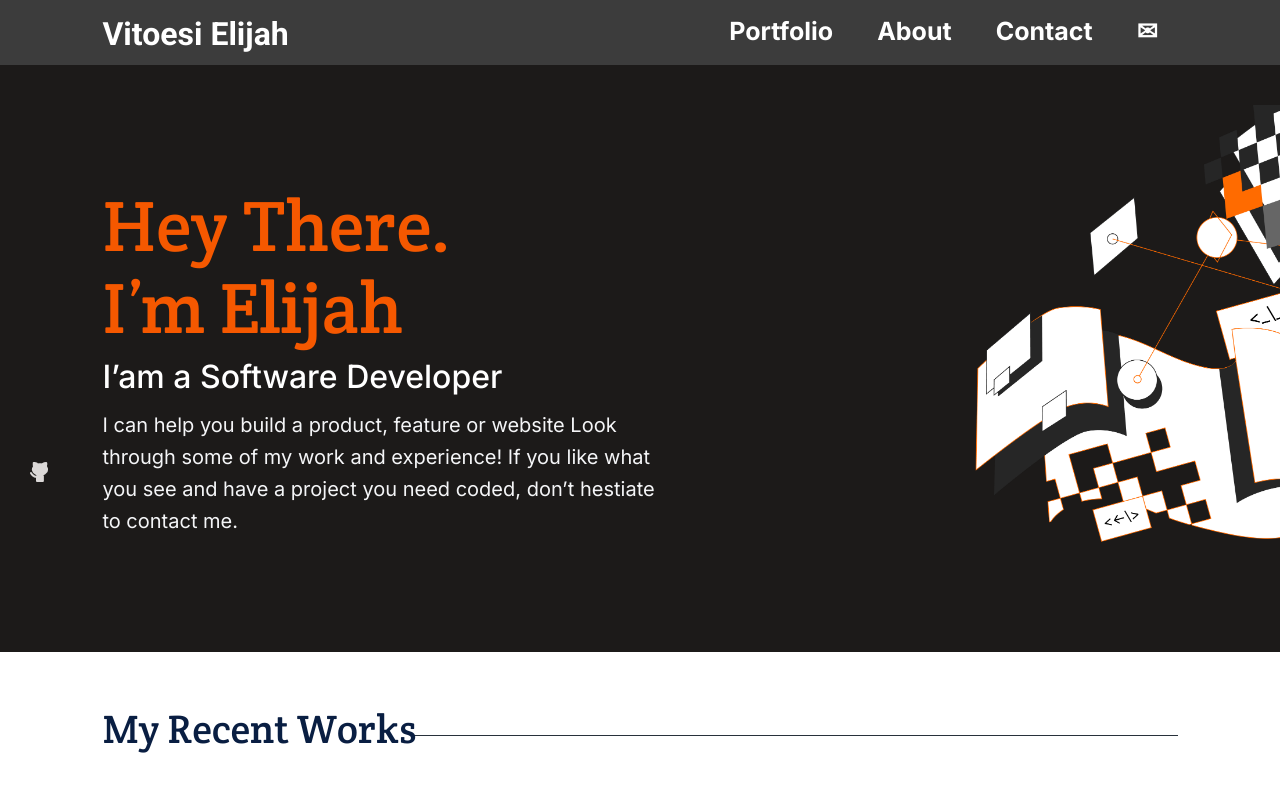
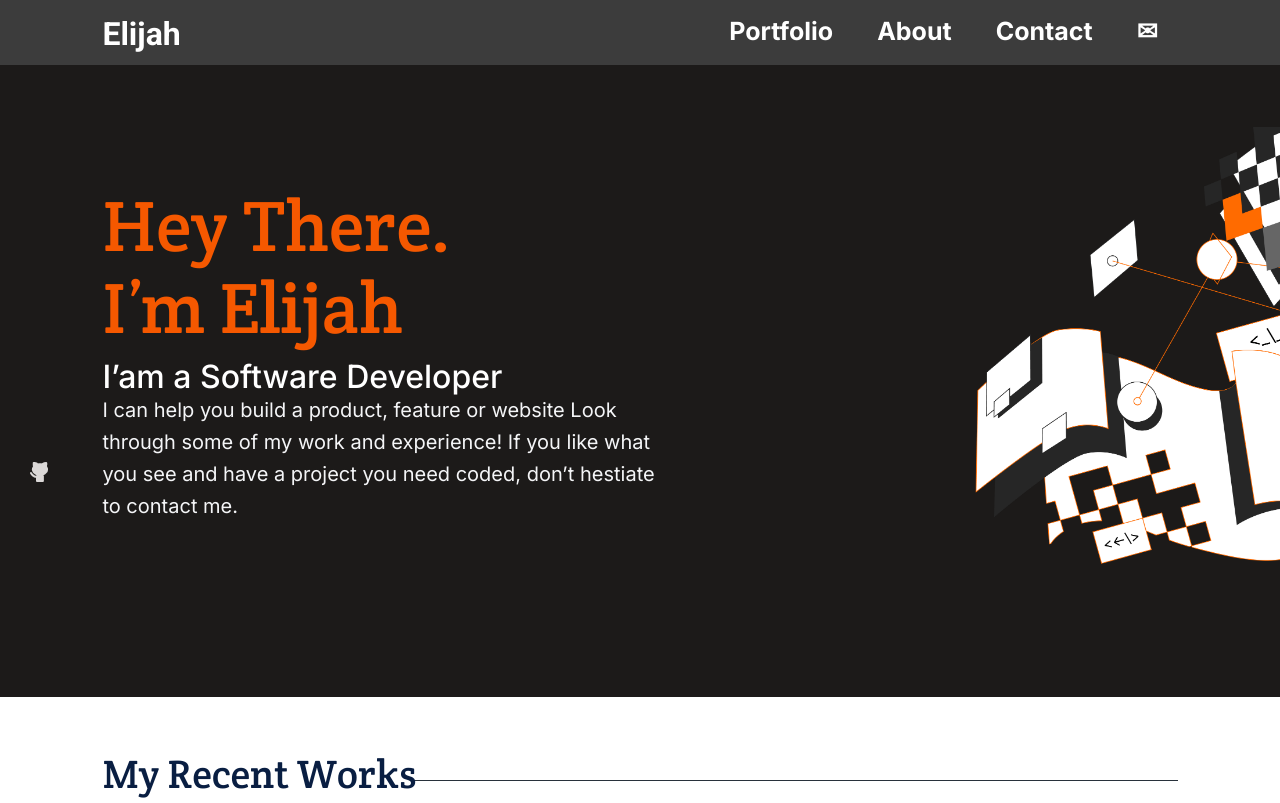
Before and after one commit to Ellyboi/Portfolio, a website: page index.html in a window 1280 px wide. Shown: the top 803 px of the page. Drawn offline with Linux system fonts and the light colour scheme.

Commit message:
Adjust the header

```diff
--- a/index.html
+++ b/index.html
@@ -18,7 +18,7 @@
           <!------------Header start------------>
               <header>
                       <div class="branding">
-                        <h1>Vitoesi Elijah</h1>
+                        <h1>Elijah</h1>
                       </div>
                       <nav>
                           <ul>
--- a/style.css
+++ b/style.css
@@ -52,7 +52,7 @@ header li {
 .branding {
   float: left;
   margin-left: 8%;
-  width: 40%;
+  width: 10%;
 }
 
 header nav {
@@ -114,8 +114,8 @@ p {
   font-size: 20px;
   line-height: 32px;
   color: #f4f5f7;
-  padding-top: 20px;
-  padding-bottom: 120px;
+  padding-top: 5px;
+  padding-bottom: 180px;
 }
 
 .media-icon ul {
@@ -1074,7 +1074,7 @@ button :disabled {
     flex: none;
     order: 3;
     flex-grow: 0;
-    margin-top: 10px;
+    margin-top: 9%;
     margin-left: 30px;
   }
 
```
